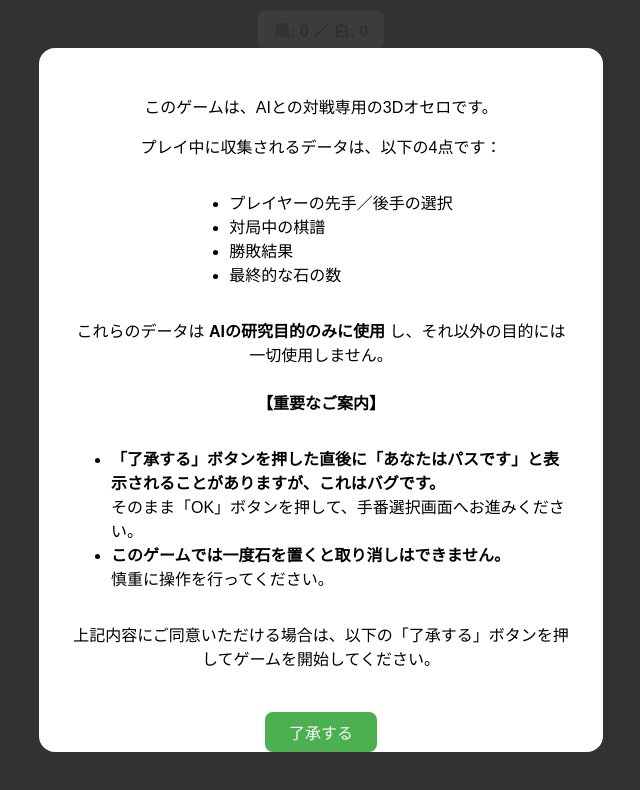
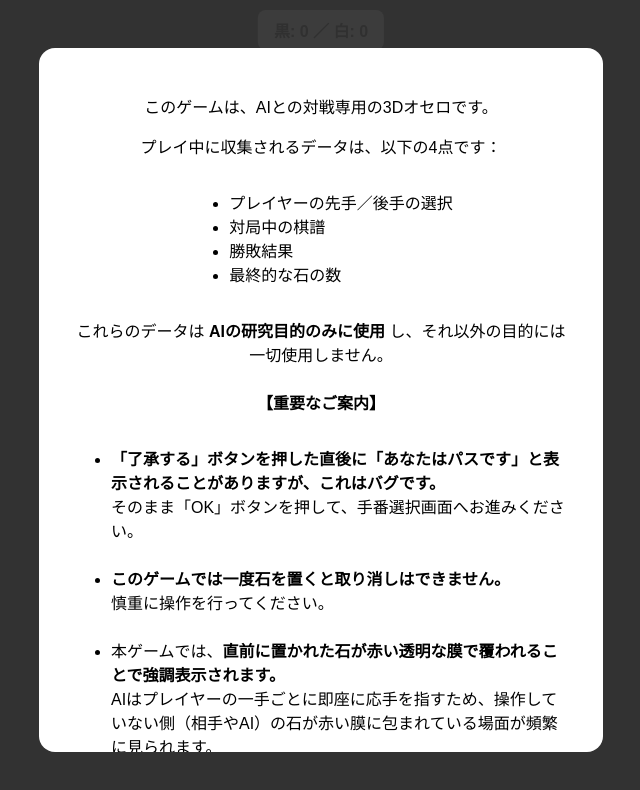
Before and after one commit to loklokloklo/3d-othello, a plain HTML site: page index.html in a window 1280 px wide. Shown: the whole page, without its empty margins (319-959 px from the left). Drawn offline with nearby package versions, Linux system fonts and the light colour scheme.

Commit message:
Update index.html

```diff
--- a/index.html
+++ b/index.html
@@ -175,10 +175,16 @@ align-items: center;
 
     <p style="margin-top: 1.5rem;"><strong>【重要なご案内】</strong></p>
     <ul style="text-align: left; display: inline-block;">
-      <li><strong>「了承する」ボタンを押した直後に「あなたはパスです」と表示されることがありますが、これはバグです。</strong><br>
-      そのまま「OK」ボタンを押して、手番選択画面へお進みください。</li>
+          <li><strong>「了承する」ボタンを押した直後に「あなたはパスです」と表示されることがありますが、これはバグです。</strong><br>
+      そのまま「OK」ボタンを押して、手番選択画面へお進みください。</li><br>
+
       <li><strong>このゲームでは一度石を置くと取り消しはできません。</strong><br>
-      慎重に操作を行ってください。</li>
+      慎重に操作を行ってください。</li><br>
+
+      <li>本ゲームでは、<strong>直前に置かれた石が赤い透明な膜で覆われることで強調表示されます。</strong><br>
+        AIはプレイヤーの一手ごとに即座に応手を指すため、操作していない側（相手やAI）の石が赤い膜に包まれている場面が頻繁に見られます。<br>
+      <strong>黒色は茶色</strong>っぽく、<strong>白色はピンク色</strong>っぽく見えます</li>
+
     </ul>
 
     <p>
```
